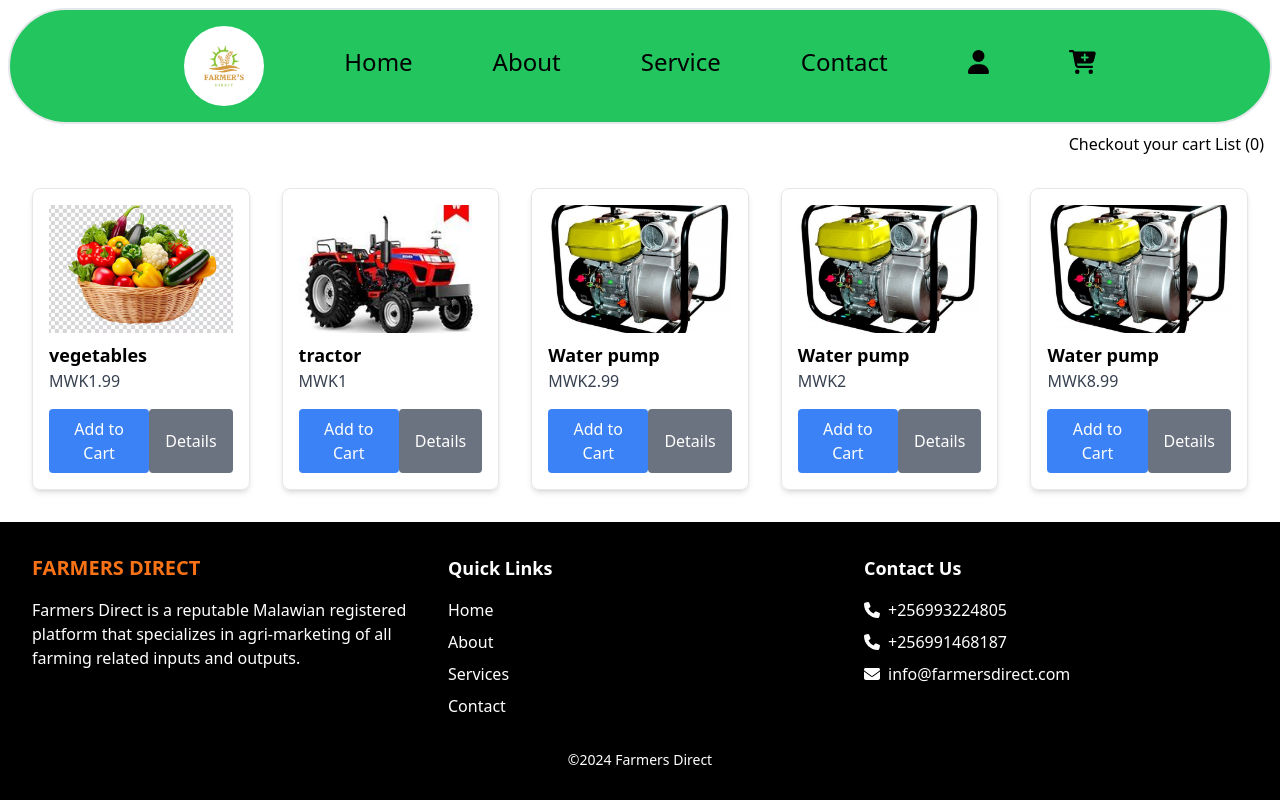
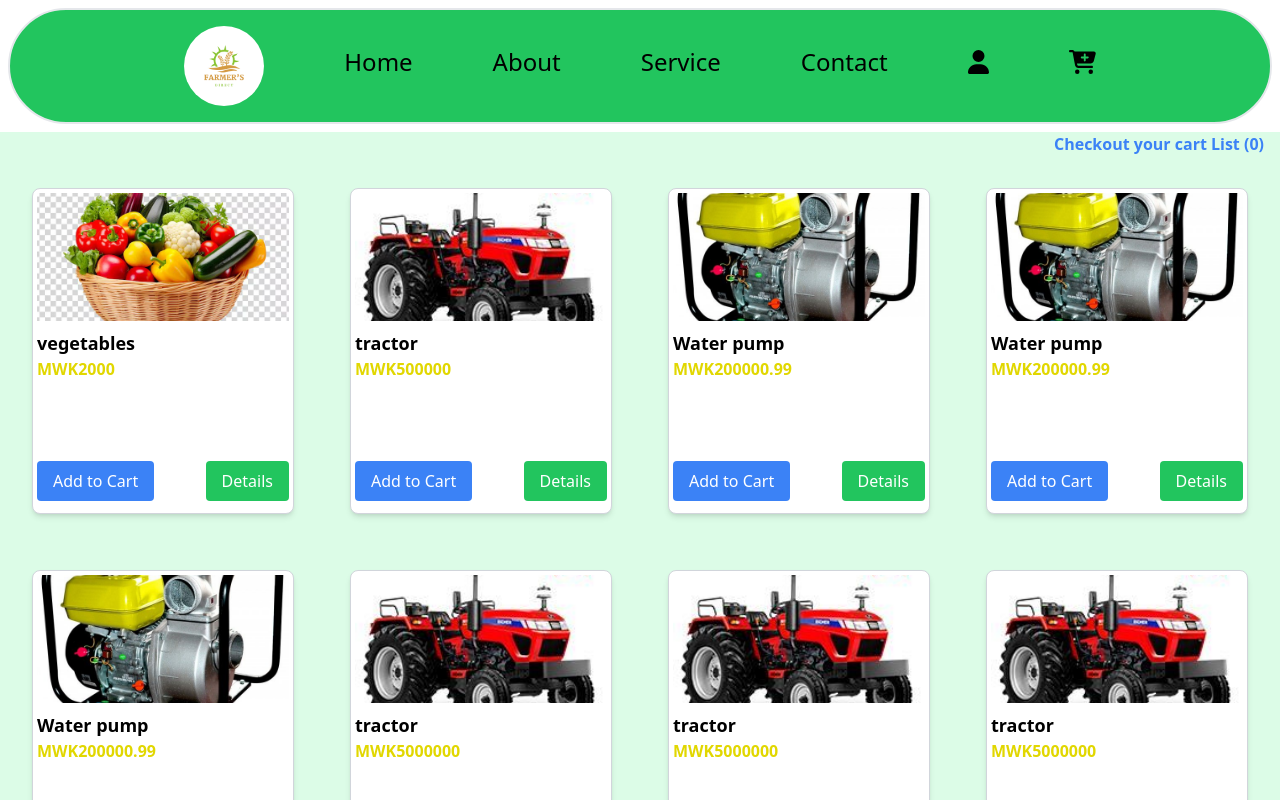
Before and after one commit to Smkandawire/GROUP-27-FARMERS-DIRECT-WEBSITE-FRONTEND, a React (Create React App) app: page /Services in a window 1280 px wide. Shown: the top 800 px of the page. Built offline with nearby package versions, Linux system fonts and the light colour scheme.

Commit message:
merged conflicts

```diff
--- a/package.json
+++ b/package.json
@@ -12,6 +12,8 @@
     "@testing-library/jest-dom": "^5.17.0",
     "@testing-library/react": "^13.4.0",
     "@testing-library/user-event": "^13.5.0",
+    "ajv": "^6.12.6",
+    "ajv-keywords": "^3.5.2",
     "autoprefixer": "^10.0.0",
     "postcss": "^8.0.0",
     "react": "^18.3.1",
--- a/src/components/AddToCart/Checkout.js
+++ b/src/components/AddToCart/Checkout.js
@@ -6,14 +6,15 @@ const Checkout = ({ cart, updateQuantity, removeFromCart }) => {
     const totalPrice = cart.reduce((sum, item) => sum + item.price * item.quantity, 0);
 
     return (
-        <div className="p-6 h-96">
+
+        <div className="p-6 bg-green-100">
             {cart.length === 0 ? (
-                <p className='font-bold'>Your cart is empty.</p>
+                <p className="flex flex-row items-center justify-center text-2xl text-red-400">Your cart is empty !!</p>
             ) : (
                 <>
                     {cart.map((item) => (
                         // cart product details
-                        <div key={item.id} className="flex items-center justify-between p-3 mb-4 border border-gray-200 rounded-lg" style={{backgroundColor:'rgb(0,0,0,0.3)'}}>
+                        <div key={item.id} className="flex items-center justify-between p-3 mb-4 border border-gray-200 rounded-lg bg-[rgb(0,0,0,0.3)]">
                             <img src={item.image} alt={item.name} className="w-16 h-16 object-cover rounded-lg" />
                             <div className="ml-4">
                                 <h2 className="text-lg font-bold text-black-600">{item.name}</h2>
@@ -32,10 +33,10 @@ const Checkout = ({ cart, updateQuantity, removeFromCart }) => {
 
                               {/* Remove from cart button */}
                             <button onClick={() => removeFromCart(item.id)} className="ml-2 text-red-500 relative group" >
+                                🗑️
                                    <span  className="absolute right-0 top-full mt-1 text-sm text-red-500 opacity-0 transition-opacity duration-200 group-hover:opacity-100">
                                       Remove
                                    </span>
-                                🗑️
                             </button>
 
                         </div>
@@ -50,8 +51,8 @@ const Checkout = ({ cart, updateQuantity, removeFromCart }) => {
                     <div className="flex justify-end mt-4">
                         <button  >
                         <Link to="/Payment" oncl className="bg-green-600 text-white px-6 py-3 rounded-lg hover:bg-green-800" >
-            Make Payment
-          </Link>
+                          Make Payment
+                        </Link>
                         </button>
                     </div>
 
--- a/src/components/AddToCart/ProdDetails.js
+++ b/src/components/AddToCart/ProdDetails.js
@@ -7,7 +7,7 @@ const ProductDetails = () => {
   const { cart} = useCartHandler();
   const [product, setProduct] = useState(null);
 
-  // Find the product that matches the id from the URL
+  // Find the product that matches the id
   useEffect(() => {
     const foundProduct = cart.products.find((p) => p.id === parseInt(productId));
     setProduct(foundProduct);
@@ -18,34 +18,37 @@ const ProductDetails = () => {
   }
 
   return (
-    <div className="container mx-auto p-4">
+    <div className="mx-auto p-6 bg-green-100 ">
 
             {/* Checkout list Button */}
         <div className="flex justify-end font-bold mt-4">
-        <Link to="/checkout" className="text-blue-600 py-2 px-4 hover:underline">
+            <Link to="/checkout" className="text-blue-600 py-2 px-4 hover:underline hover:text-blue-800">
                      Checkout your cart list
            </Link>
         </div>
 
-      <div className="flex flex-col md:flex-row gap-8 mt-6">
+      <div className="flex flex-col md:flex-row  px-[4%]">
+
+
             {/* Product Image */}
-        <div className="w-full md:w-1/2 flex justify-center md:justify-start">
-          <img src={product.image} alt={product.name}  className="w-full h-auto max-w-md border-2 border-gray-300 rounded-lg object-cover" />
+          <div className="w-full md:w-1/2 flex justify-center md:justify-start w-1/2 mb-8">
+             <img src={product.image} alt={product.name}  className="w-full h-auto max-w-md border-2 border-gray-300 rounded-lg object-cover scale-[1.08]" />
           </div>
 
             {/* Product Details */}
-        <div className="w-full md:w-1/2">
-          <h1 className='text-4xl font-bold mb-2'>Details</h1>
+         <div className="w-full md:w-1/2 bg-green-100" >
+              <h1 className="text-4xl font-bold mb-2">Details</h1>
               <div className="w-full h-0.5 bg-black mb-4"></div>
 
               <div className="text-2xl font-bold mb-2">{product.name}</div>
-          <p className="text-2xl font-semibold mb-4 text-[rgb(255,215,0)]">MWK{product.price} </p>
+              <p className="text-2xl font-semibold mb-4 text-[rgb(225,215,0)]">MWK{product.price}</p>
               <p className="text-gray-700 mb-4">{product.description}</p>
+              <div className="mt-20"></div>
 
                  {/* payment button */}
-            <div className="flex justify-end mt-4 bottom-4">
+              <div className="flex justify-start mt-4 bottom-4">
                 <button className="bg-green-600 text-white px-6 py-3 rounded-lg hover:bg-green-800">
-                  <Link to="Payment"> Make payment</Link>
+                  <Link to="/Payment"> Make payment</Link>
                 </button>
               </div>
          </div>
--- a/src/components/AddToCart/cartHandler.js
+++ b/src/components/AddToCart/cartHandler.js
@@ -4,11 +4,15 @@ import tractor from "./tructor.jpeg";
 import wpump from "./water pump.jpeg";
 
 const productsData = [
-    { id: 1, name: 'vegetables', price: 1.99, image: vegetables, description: 'fresh and clean vetables. MWK 2000 per killogram' },
-    { id: 2, name: 'tractor', price: 1, image: tractor, description: 'durable and versatile tructor. MWK 200000 each' },
-    { id: 3, name: 'Water pump', price: 2.99, image: wpump, description: 'Duracbles water pump.' },
-    { id: 4, name: 'Water pump', price: 2.00, image: wpump, description: 'Duracbles water pump.' },
-    { id: 5, name: 'Water pump', price: 8.99, image: wpump, description: 'Duracbles water pump.' },
+    { id: 1, name: 'vegetables', price: 2000, image: vegetables, description: 'fresh and clean vetables. MWK 2000 per killogram' },
+    { id: 2, name: 'tractor', price: 500000.00, image: tractor, description: 'durable and versatile tructor. MWK 200000 each' },
+    { id: 3, name: 'Water pump', price: 200000.99, image: wpump, description: 'Duracbles water pump.' },
+    { id: 4, name: 'Water pump', price: 200000.99, image: wpump, description: 'Duracbles water pump.' },
+    { id: 5, name: 'Water pump', price: 200000.99, image: wpump, description: 'Duracbles water pump.' },
+    { id: 6, name: 'tractor', price: 5000000.00, image: tractor, description: 'durable and versatile tructor. MWK 200000 each' },
+    { id: 7, name: 'tractor', price: 5000000.00, image: tractor, description: 'durable and versatile tructor. MWK 200000 each' },
+    { id: 8, name: 'tractor', price: 5000000.00, image: tractor, description: 'durable and versatile tructor. MWK 200000 each' },
+    { id: 9, name: 'tractor', price: 5000000.00, image: tractor, description: 'durable and versatile tructor. MWK 200000 each' },
 ];
 
 const useCartHandler = () => {
--- a/src/components/Services/Services.js
+++ b/src/components/Services/Services.js
@@ -8,20 +8,19 @@ const Service = ({ products, addToCart, cartItemCount }) => {
         <>
 
             <div onClick={() => navigate('/checkout')}
-                className="flex justify-end cursor-pointer  px-4">
+                className="flex justify-end cursor-pointer bg-green-100 text-blue-500 font-bold hover:underline hover:text-blue-800 px-4">
                 Checkout your cart List ({cartItemCount})
             </div>
-           <div className="relative p-4">
+           <div className="relative">
 
-
-            <div className="flex flex-centerjustify-start ">
+            <div className="flex grid grid-cols-1 sm:grid-cols-2 lg:grid-cols-4 gap-6 p-4 items-center bg-green-100">
                 {products.map((product) => (
-                    <div key={product.id} className="w-64 m-4 p-4 border border-gray-200 rounded-lg shadow-md">
+                    <div key={product.id} className=" m-4 border border-gray-300 rounded-lg shadow-md p-1 bg-white" >
                         <img src={product.image} alt={product.name} className="w-full h-32 object-cover" />
                         <h3 className="mt-2 text-lg font-bold">{product.name}</h3>
-                        <p className="text-gray-700">MWK{product.price}</p>
+                        <p className="text-[rgb(225,215,0)] font-bold">MWK{product.price}</p>
 
-                        <div className="flex justify-between mt-4">
+                        <div className="flex justify-between mt-20">
 
                             {/* Add to cart button */}
                             <button
@@ -33,10 +32,11 @@ const Service = ({ products, addToCart, cartItemCount }) => {
                             {/* Detail button */}
                             <button
                                 onClick={() => navigate(`/product/${product.id}`)}
-                                className="bg-gray-500 text-white px-4 py-2 rounded hover:bg-gray-600">
+                                className="bg-green-500 text-white px-4 rounded hover:bg-green-600">
                                 Details
                             </button>
                         </div>
+                        <div className="mt-2"></div>
 
                     </div>
                 ))}
```
Also changed, not shown: 1 other file (tests, documents, lock files or other folders). Lines whose indentation alone changed are shown as unchanged.
